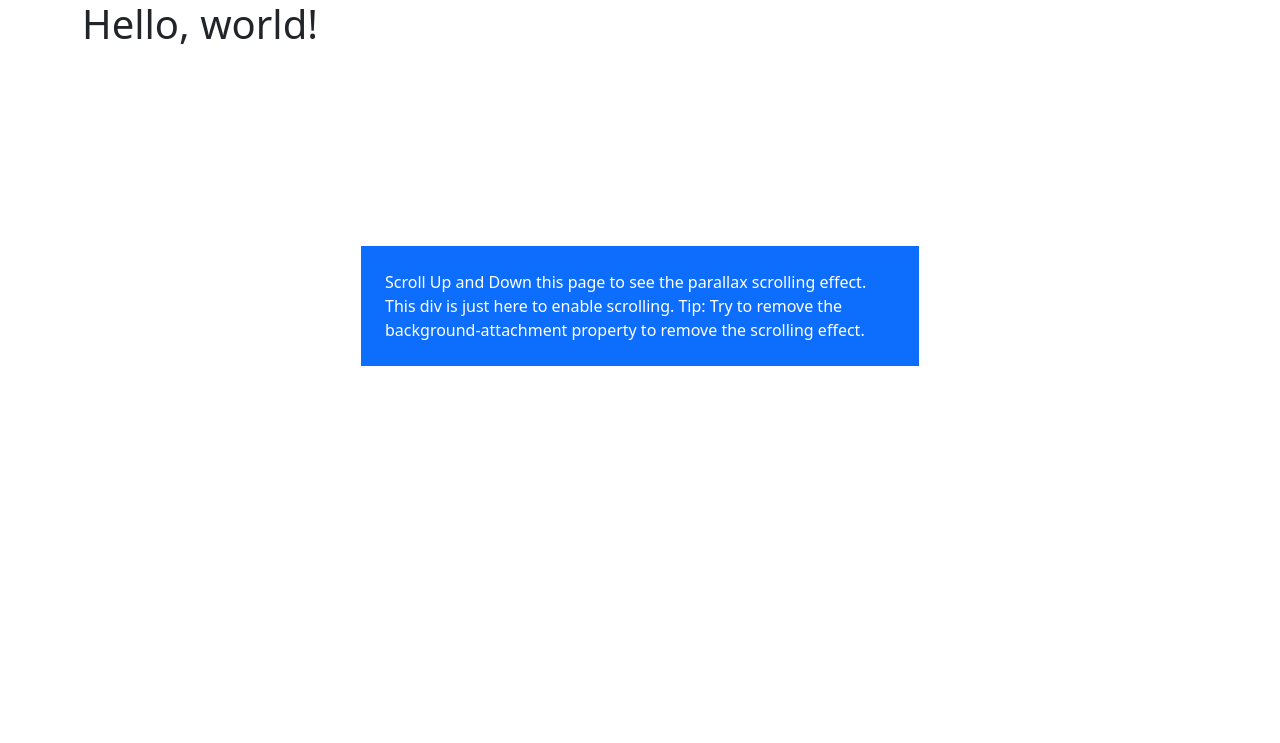
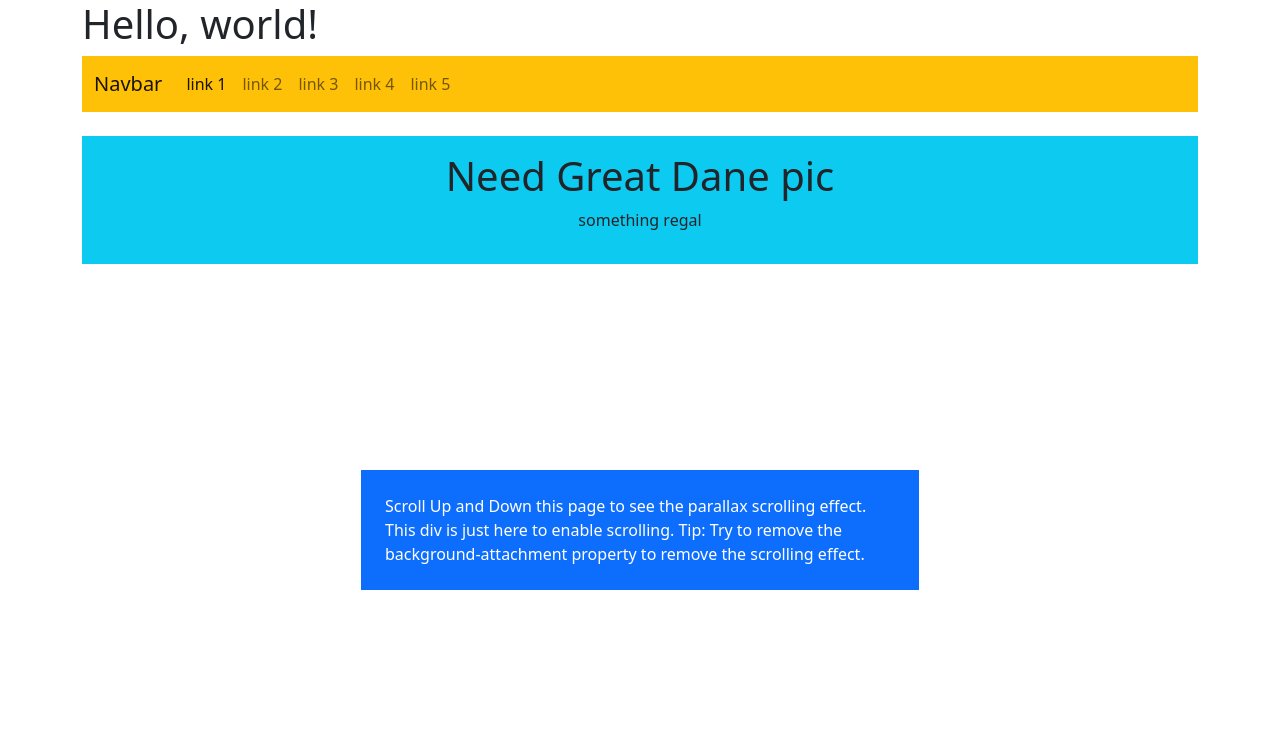
Before and after one commit to hmcoombs/parallax-practice, a plain HTML site: page index.html in a window 1280 px wide. Shown: the top 743 px of the page. Drawn offline with nearby package versions, Linux system fonts and the light colour scheme.

Commit message:
add nav,hero & update code for 5 pics

```diff
--- a/index.html
+++ b/index.html
@@ -20,6 +20,48 @@
   <div class="container">
 
     <h1>Hello, world!</h1>
+
+    <div class="sticky-top">
+    <nav class="navbar sticky-top navbar-expand-lg navbar-light bg-warning">
+        <div class="container-fluid">
+          <a class="navbar-brand" href="#">Navbar</a>
+          <button class="navbar-toggler" type="button" data-bs-toggle="collapse" data-bs-target="#navbarNav"
+            aria-controls="navbarNav" aria-expanded="false" aria-label="Toggle navigation">
+            <span class="navbar-toggler-icon"></span>
+          </button>
+          <div class="collapse navbar-collapse" id="navbarNav">
+            <ul class="navbar-nav">
+              <li class="nav-item">
+                <a class="nav-link active" aria-current="page" href="#pagelink">
+                  link 1
+                </a>
+              </li>
+              <li class="nav-item">
+                <a class="nav-link" href="#">link 2</a>
+              </li>
+              <li class="nav-item">
+                <a class="nav-link" href="#">link 3</a>
+              </li>
+              <li class="nav-item">
+                <a class="nav-link" href="#">link 4</a>
+              </li>
+              <li class="nav-item">
+                <a class="nav-link" href="#">link 5</a>
+              </li>
+            </ul>
+          </div>
+        </div>
+      </nav>
+
+      <div class="container mt-4">
+        <div class="row">
+          <div class="col-12 hero-image p-3 mb-3 bg-info text-dark text-center">
+              <h1>Need Great Dane pic</h1>
+              <p>something regal</p>
+          </div>
+        </div>
+      </div>
+    </div>
 
     <div class="parallax-1 position-relative">
 
```
